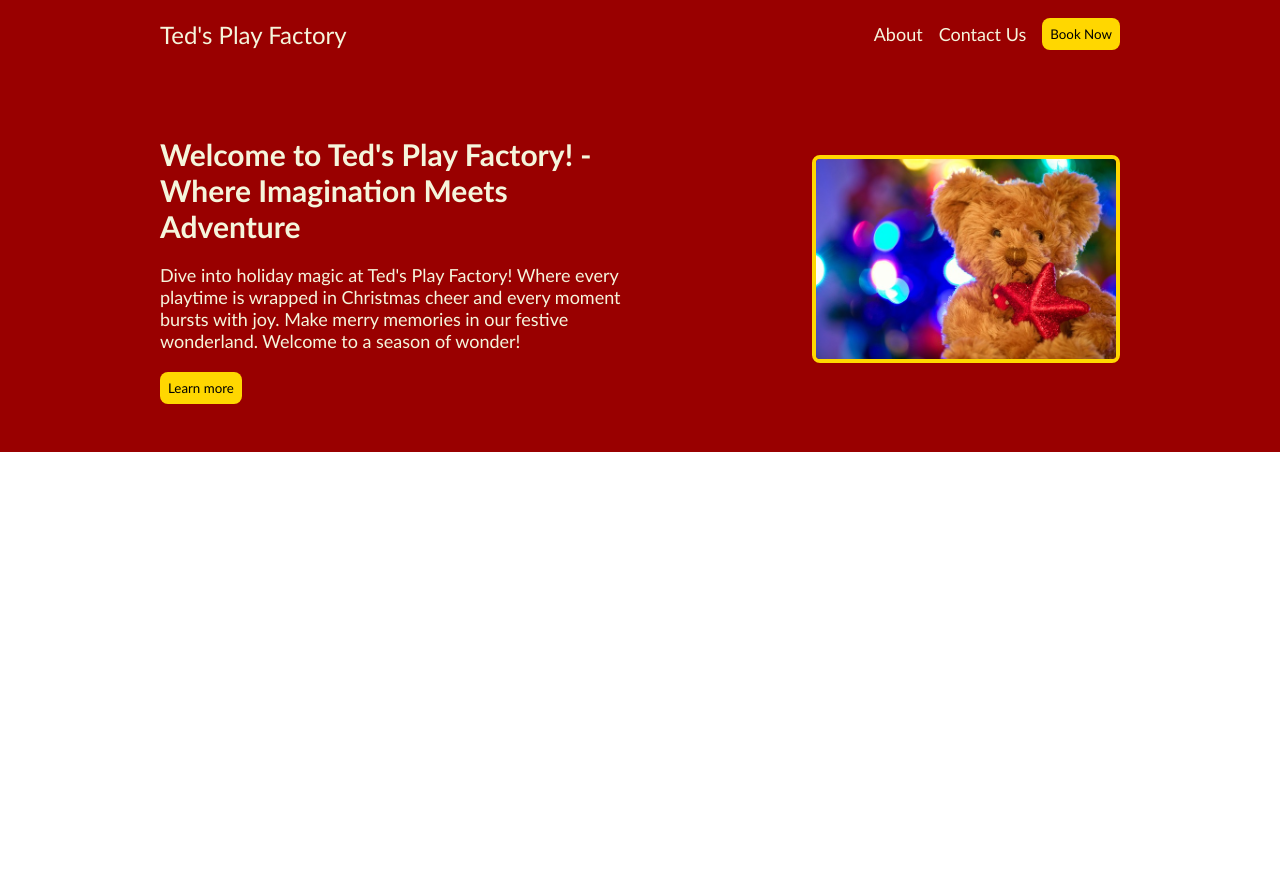
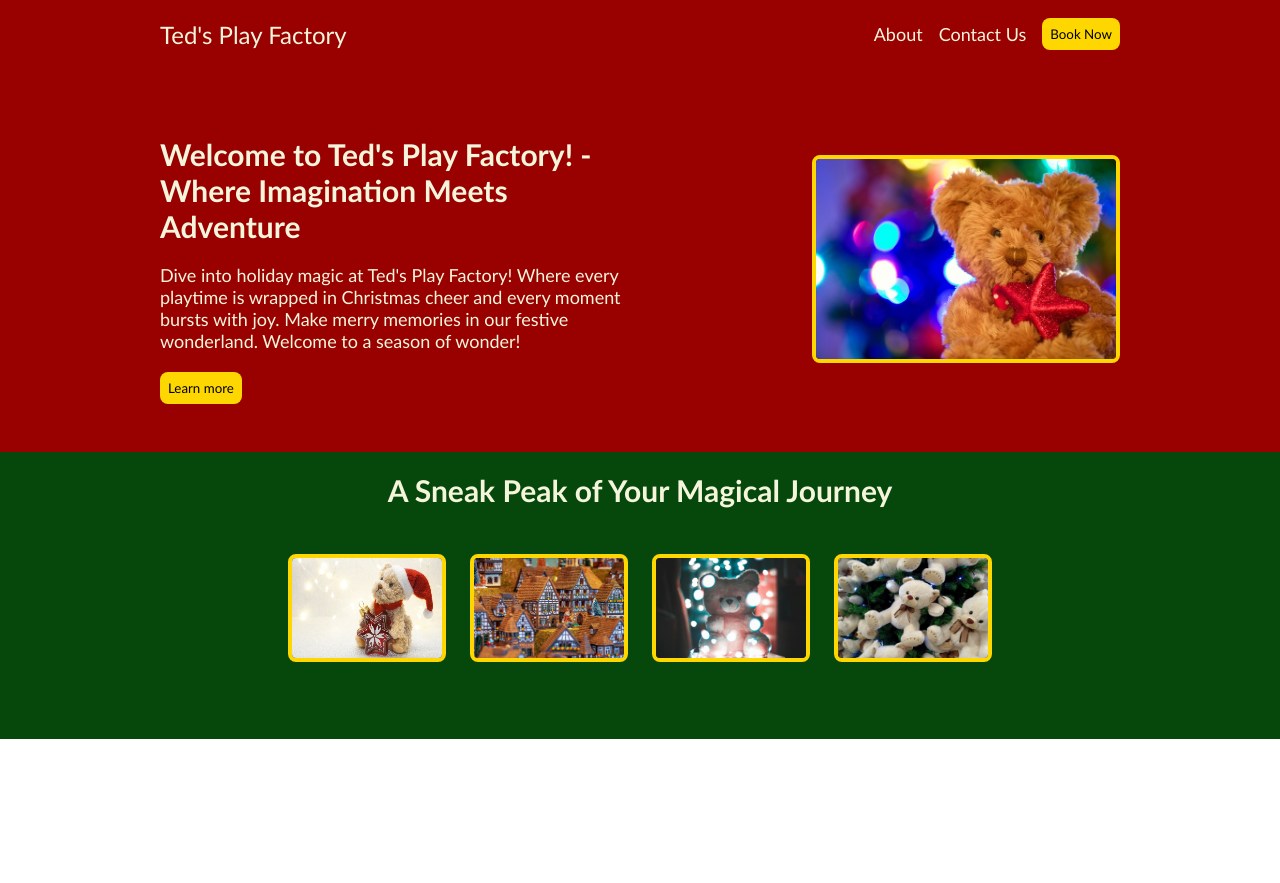
Before and after one commit to htoo-aung/odin-landing-page, a plain HTML site: page index.html in a window 1280 px wide. Before the commit the page ends 800 px from the top, so only its background shows below. Drawn offline with Linux system fonts and the light colour scheme.

Commit message:
Added preview section - heading and images

```diff
--- a/index.html
+++ b/index.html
@@ -35,10 +35,18 @@
                 <div class="hero-right"><img src="images/brown-bear.jpg" alt="brown bear in front of christmas tree"></div>
             </div>
         </div>
-        <!-- section 3 about -->
-        <div class="section about">
+        <!-- section 3 preview -->
+        <div class="section preview">
             <div class="content">
-
+                <h1>A Sneak Peak of Your Magical Journey</h1>
+                <div class="preview-image-container">
+                    <ul>
+                        <img src="images/hat-bear.jpg" alt="">
+                        <img src="images/gingerbread-houses.jpg" alt="">
+                        <img src="images/pink-teddy-bear.jpg" alt="">
+                        <img src="images/tree-bear-2.jpg" alt="">
+                    </ul>
+                </div>
             </div>
         </div>
         <!-- section 4 quote -->
--- a/styles.css
+++ b/styles.css
@@ -15,6 +15,10 @@ a {
 
 button {
     font-family: 'Gill Sans', 'Gill Sans MT', Calibri, 'Trebuchet MS', sans-serif;
+}
+
+h1 {
+    font-size: 30px;
 }
 
 /* styles to apply to every row/section */
@@ -92,10 +96,6 @@ button {
     width: 50%;
 }
 
-.content .hero-left h1 {
-    font-size: 30px;
-}
-
 .content .hero-left p {
     margin-top: 0px;
     margin-bottom: 20px;
@@ -114,3 +114,26 @@ button {
     border: 4px solid #ffd700;
     border-radius: 8px;
 }
+
+/* preview styles */
+
+.section.preview {
+    background-color: #06470c;
+}
+
+.section.preview .content {
+    flex-direction: column;
+}
+
+.section.preview .preview-image-container {
+    display: flex;
+    justify-content: space-evenly;
+}
+
+.section.preview img {
+    height: 100px;
+    width: 150px;
+    border: 4px solid #ffd700;
+    border-radius: 8px;
+    margin: 10px;
+}
```
